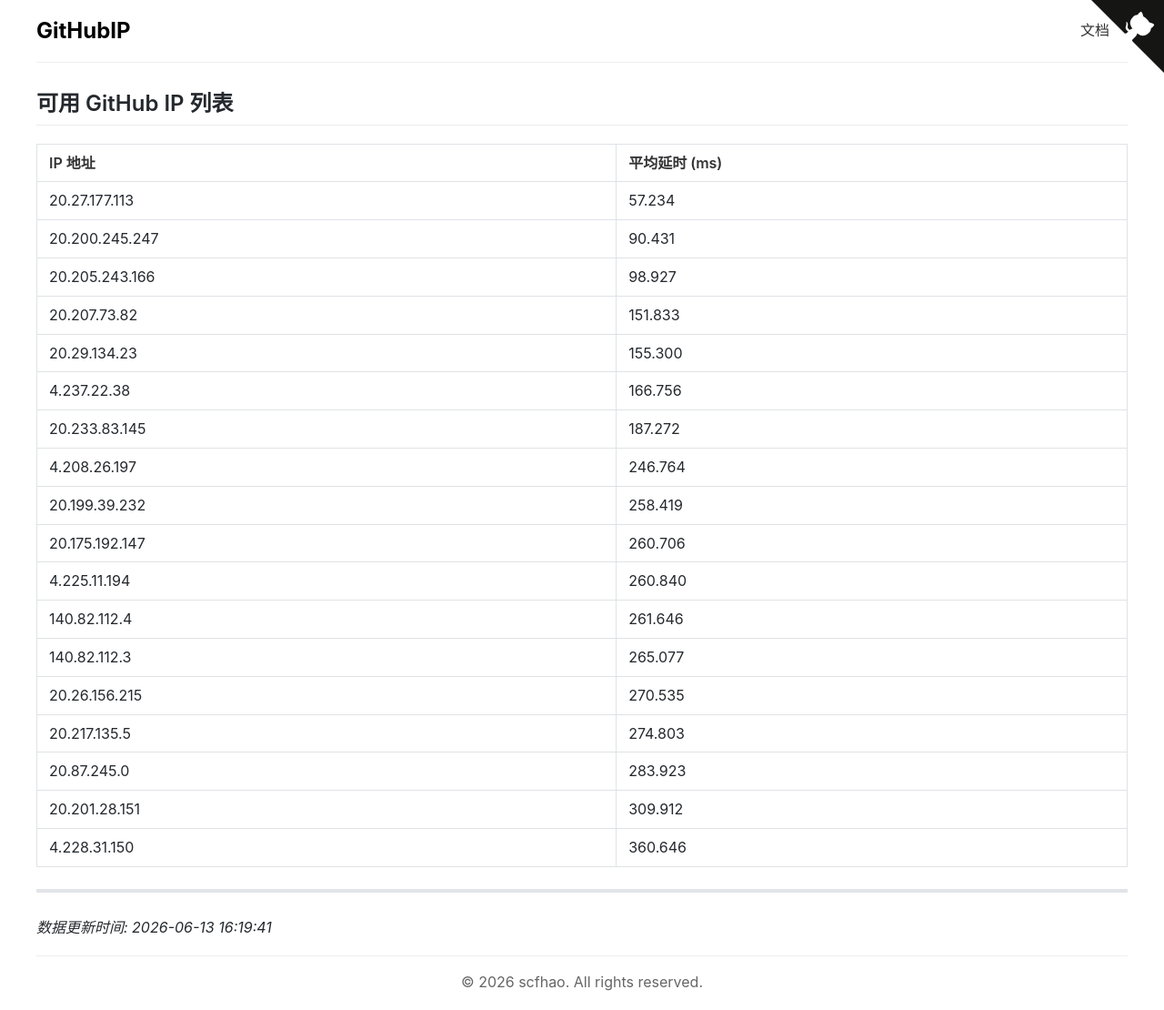
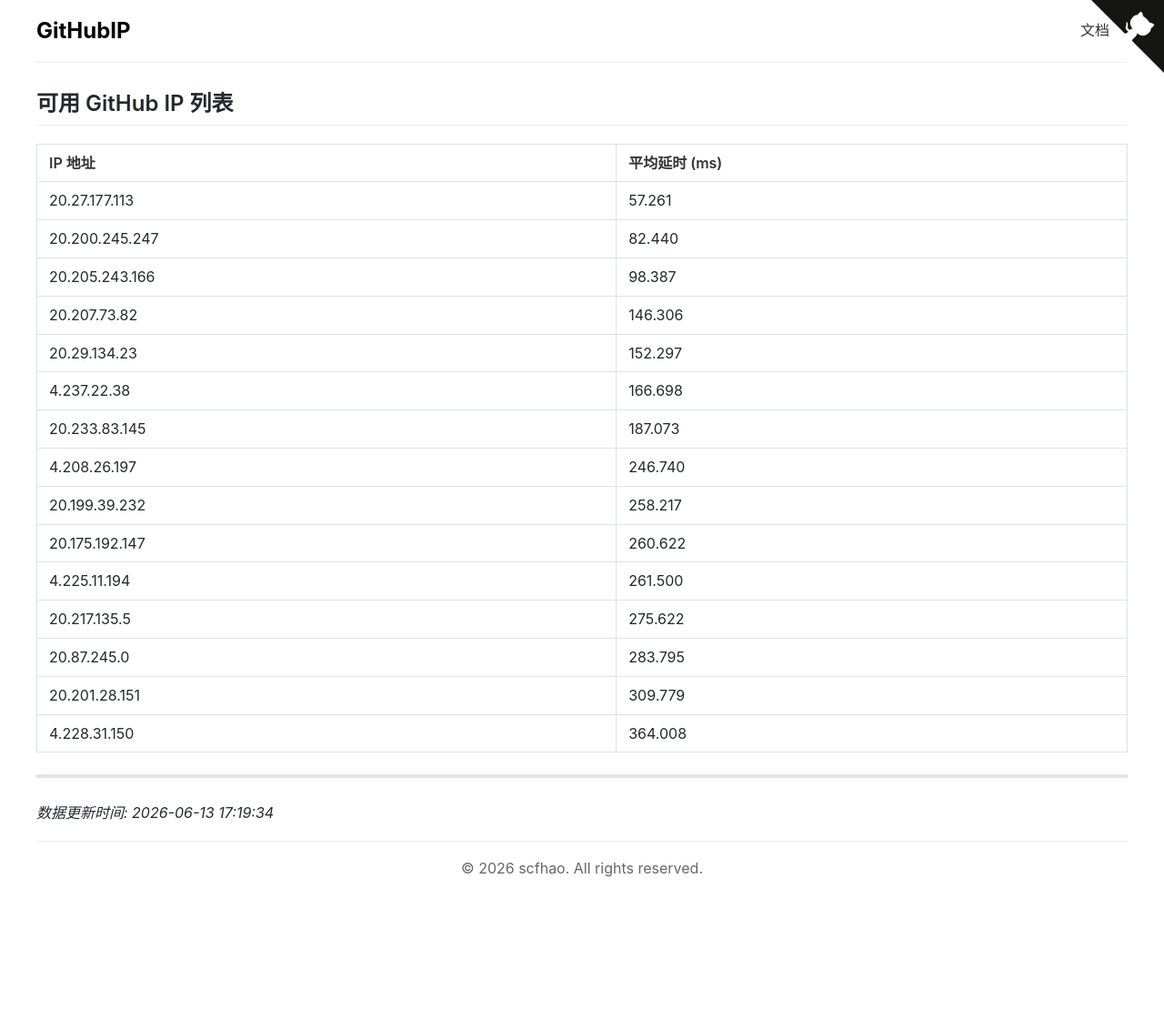
Before and after one commit to scfhao/GitHubIP, a Jekyll site: the page built from index.md, in a window 1280 px wide. Shown: the whole page at 91% size. Built offline with Jekyll 4.4.1, drawn with Linux system fonts in a browser that asks for light colours; after the commit the page ends 984 px from its top, so only the background shows below that.

Commit message:
自动脚本执行 - 2026-06-13 17:19:34

```diff
--- a/index.md
+++ b/index.md
@@ -1,32 +1,29 @@
 ---
 layout: home
 title: GitHub IP 列表
-date: 2026-06-13 16:19:41
+date: 2026-06-13 17:19:34
 ---
 
 ## 可用 GitHub IP 列表
 
 | IP 地址 | 平均延时 (ms) |
 |---------|--------------|
-| 20.27.177.113 | 57.234 |
-| 20.200.245.247 | 90.431 |
-| 20.205.243.166 | 98.927 |
-| 20.207.73.82 | 151.833 |
-| 20.29.134.23 | 155.300 |
-| 4.237.22.38 | 166.756 |
-| 20.233.83.145 | 187.272 |
-| 4.208.26.197 | 246.764 |
-| 20.199.39.232 | 258.419 |
-| 20.175.192.147 | 260.706 |
-| 4.225.11.194 | 260.840 |
-| 140.82.112.4 | 261.646 |
-| 140.82.112.3 | 265.077 |
-| 20.26.156.215 | 270.535 |
-| 20.217.135.5 | 274.803 |
-| 20.87.245.0 | 283.923 |
-| 20.201.28.151 | 309.912 |
-| 4.228.31.150 | 360.646 |
+| 20.27.177.113 | 57.261 |
+| 20.200.245.247 | 82.440 |
+| 20.205.243.166 | 98.387 |
+| 20.207.73.82 | 146.306 |
+| 20.29.134.23 | 152.297 |
+| 4.237.22.38 | 166.698 |
+| 20.233.83.145 | 187.073 |
+| 4.208.26.197 | 246.740 |
+| 20.199.39.232 | 258.217 |
+| 20.175.192.147 | 260.622 |
+| 4.225.11.194 | 261.500 |
+| 20.217.135.5 | 275.622 |
+| 20.87.245.0 | 283.795 |
+| 20.201.28.151 | 309.779 |
+| 4.228.31.150 | 364.008 |
 
 ---
 
-*数据更新时间: 2026-06-13 16:19:41*
+*数据更新时间: 2026-06-13 17:19:34*
```
